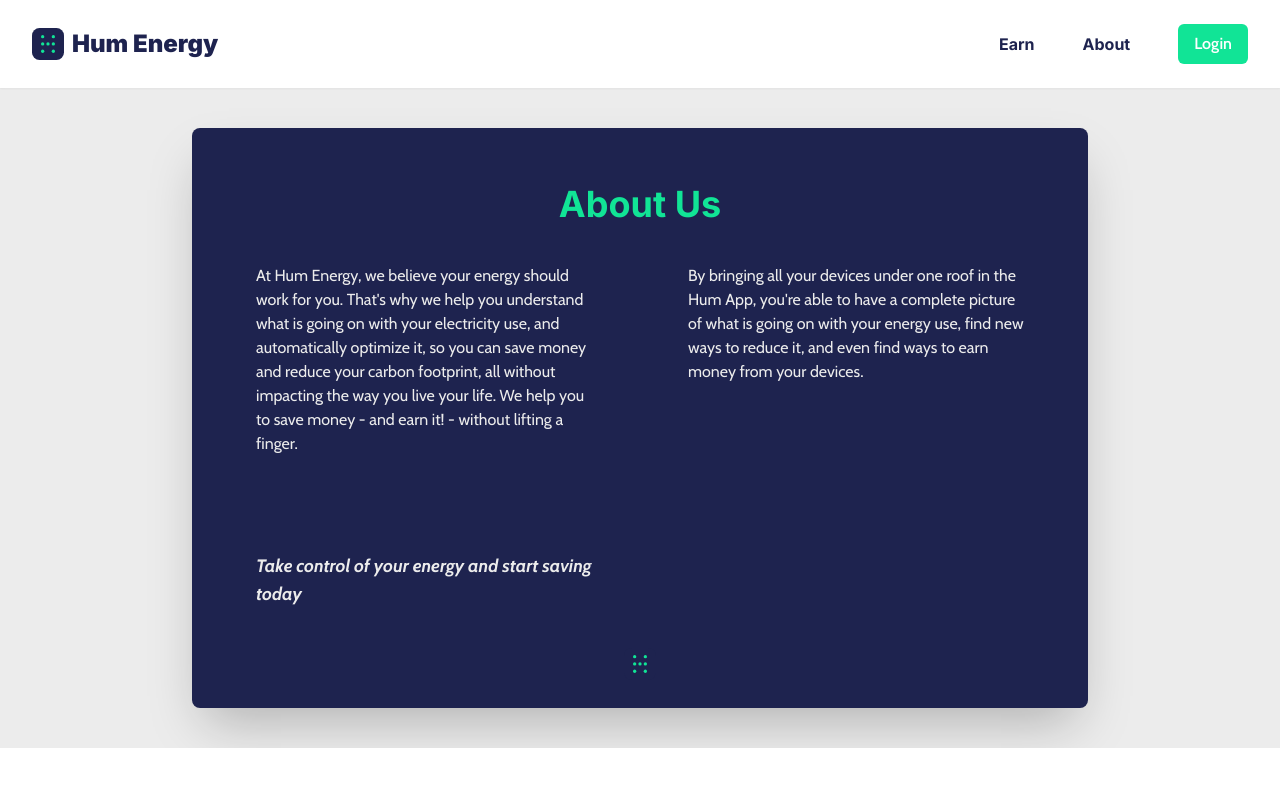
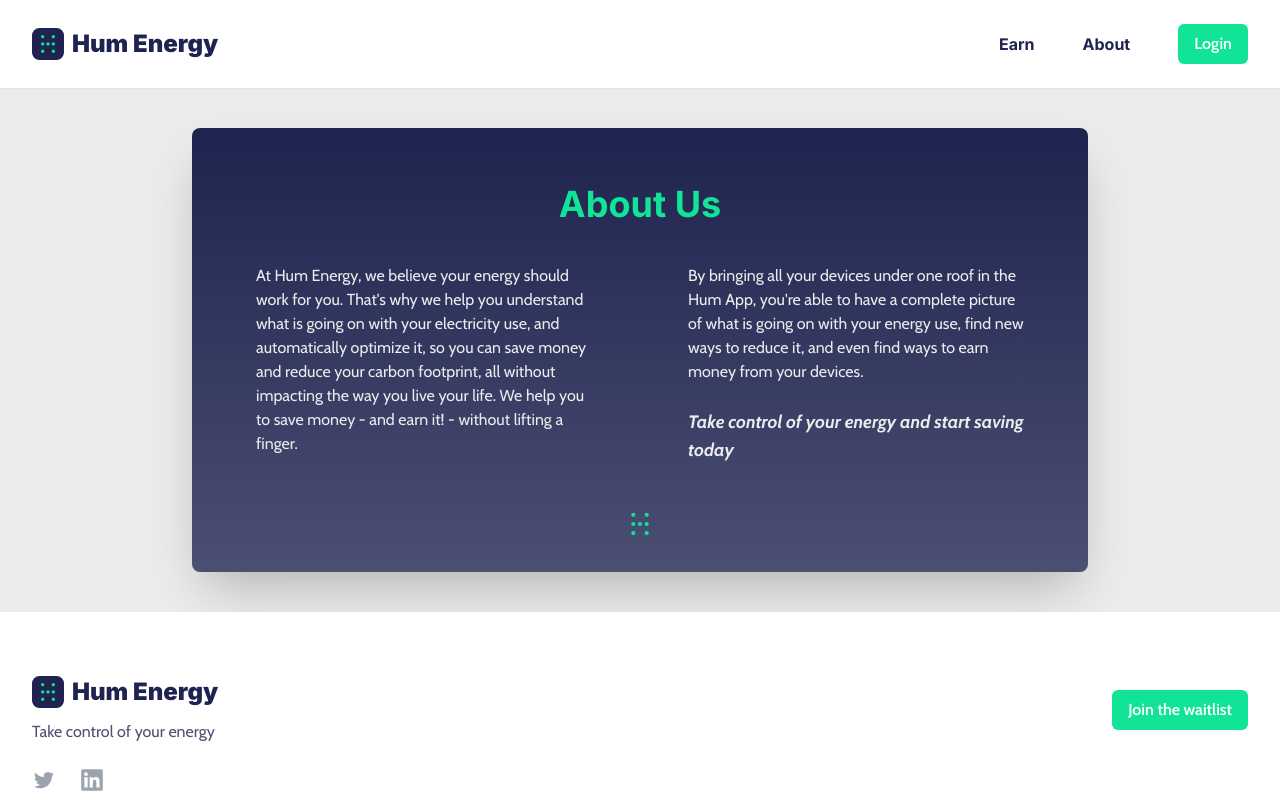
Before and after one commit to JamesDLamming/humenergy-web, a Next.js app: page /about in a window 1280 px wide. Shown: the top 800 px of the page. Built offline with nearby package versions, Linux system fonts and the light colour scheme.

Commit message:
about us edits

```diff
--- a/pages/about.js
+++ b/pages/about.js
@@ -12,13 +12,13 @@
         <Nav></Nav>
         <div className="about mx-4">
           <div
-            className="max-w-xl px-4 align-center mx-auto sm:max-w-3xl sm:px-6 lg:px-8 lg:max-w-4xl shadow-2xl text-bgMain bg-main py-4 rounded-lg my-10
+            className="max-w-xl px-4 align-center mx-auto sm:max-w-3xl sm:px-6 lg:px-8 lg:max-w-4xl shadow-2xl text-bgMain bg-gradient-to-b from-main to-mainSecondary  py-4 rounded-lg my-10
             "
           >
             <header className="text-center my-10">
               <h1 className="text-4xl font-bold text-accent">About Us</h1>
             </header>
-            <div className="max-w-xl px-4 mx-auto grid gap-6 sm:max-w-3xl sm:px-6 lg:px-8 lg:max-w-7xl lg:grid-cols-2 lg:gap-24 relative z-10 mb-10">
+            <div className="max-w-xl px-4 mx-auto grid gap-6 sm:max-w-3xl sm:px-6 lg:px-8 lg:max-w-7xl lg:grid-cols-2 lg:gap-24 lg:gap-y-6 relative z-10 mb-10">
               <div className="">
                 At Hum Energy, we believe your energy should work for you.
                 That's why we help you understand what is going on with your
@@ -28,24 +28,23 @@
                 it! - without lifting a finger.
               </div>
               <div>
-                By bringing all your devices under one roof in the Hum App,
-                you're able to have a complete picture of what is going on with
-                your energy use, find new ways to reduce it, and even find ways
-                to earn money from your devices.
-              </div>
-              <div className="font-bold text-lg italic">
-                Take control of your energy and start saving today
+                <div>
+                  By bringing all your devices under one roof in the Hum App,
+                  you're able to have a complete picture of what is going on
+                  with your energy use, find new ways to reduce it, and even
+                  find ways to earn money from your devices.
+                </div>
+                <div className="font-bold text-lg italic mt-6">
+                  Take control of your energy and start saving today
+                </div>
               </div>
             </div>
             <div className=" text-xl mb-3 flex flex-wrap items-center justify-center lg:flex-1 gap-x-2">
               <img
-                className="w-auto h-8"
-                src="/HumEnergyLogoSquare.svg"
+                className="w-auto h-10"
+                src="/HumEnergyLogoSquare-nobackground.svg"
                 alt="Hum Energy logo"
               ></img>
-              {/* <h1 className="font-black text-accent text-xl md:text-2xl">
-                  Hum Energy
-                </h1> */}
             </div>
           </div>
         </div>
```
Also changed, not shown: public/HumEnergyLogoSquare-nobackground.svg (added).
